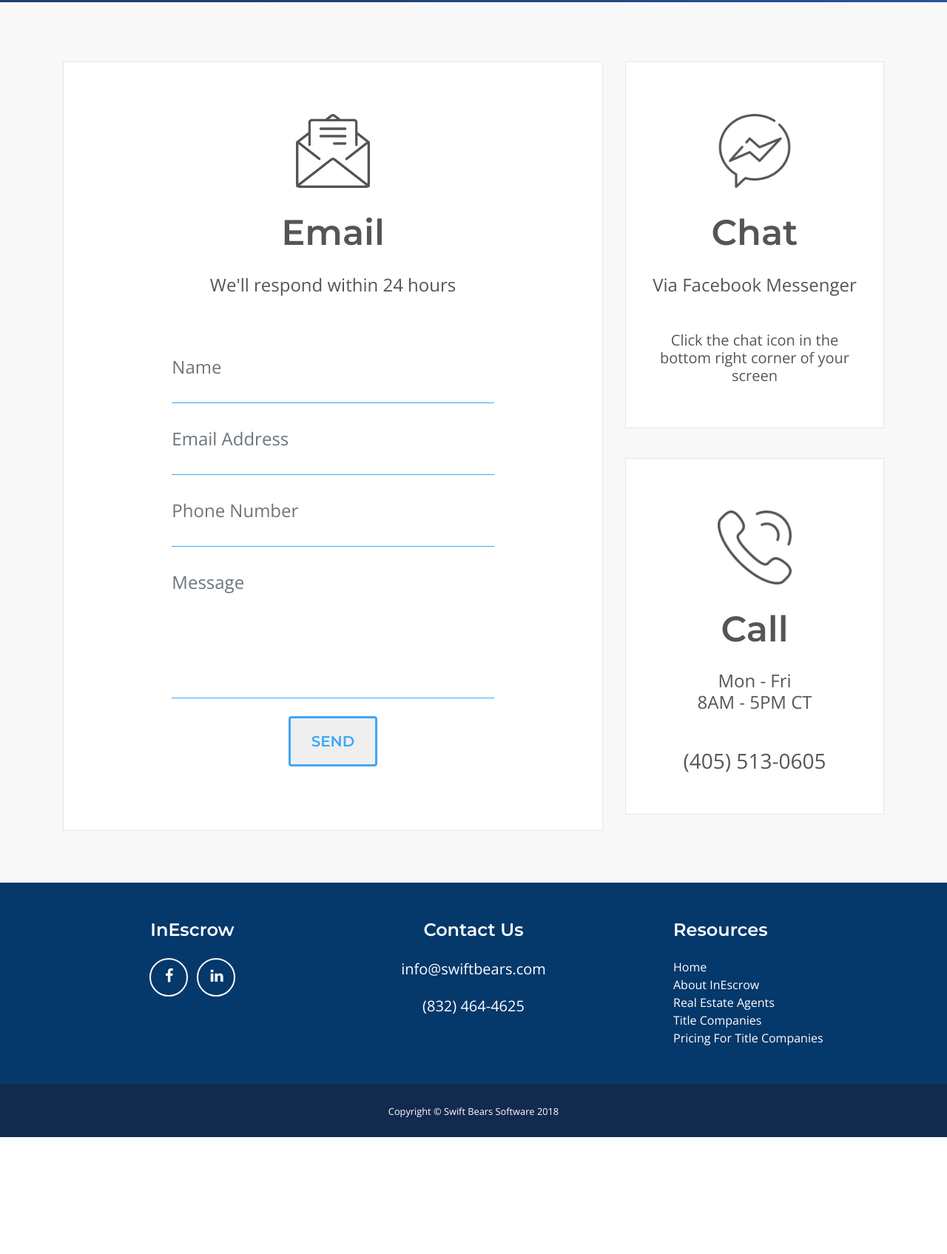
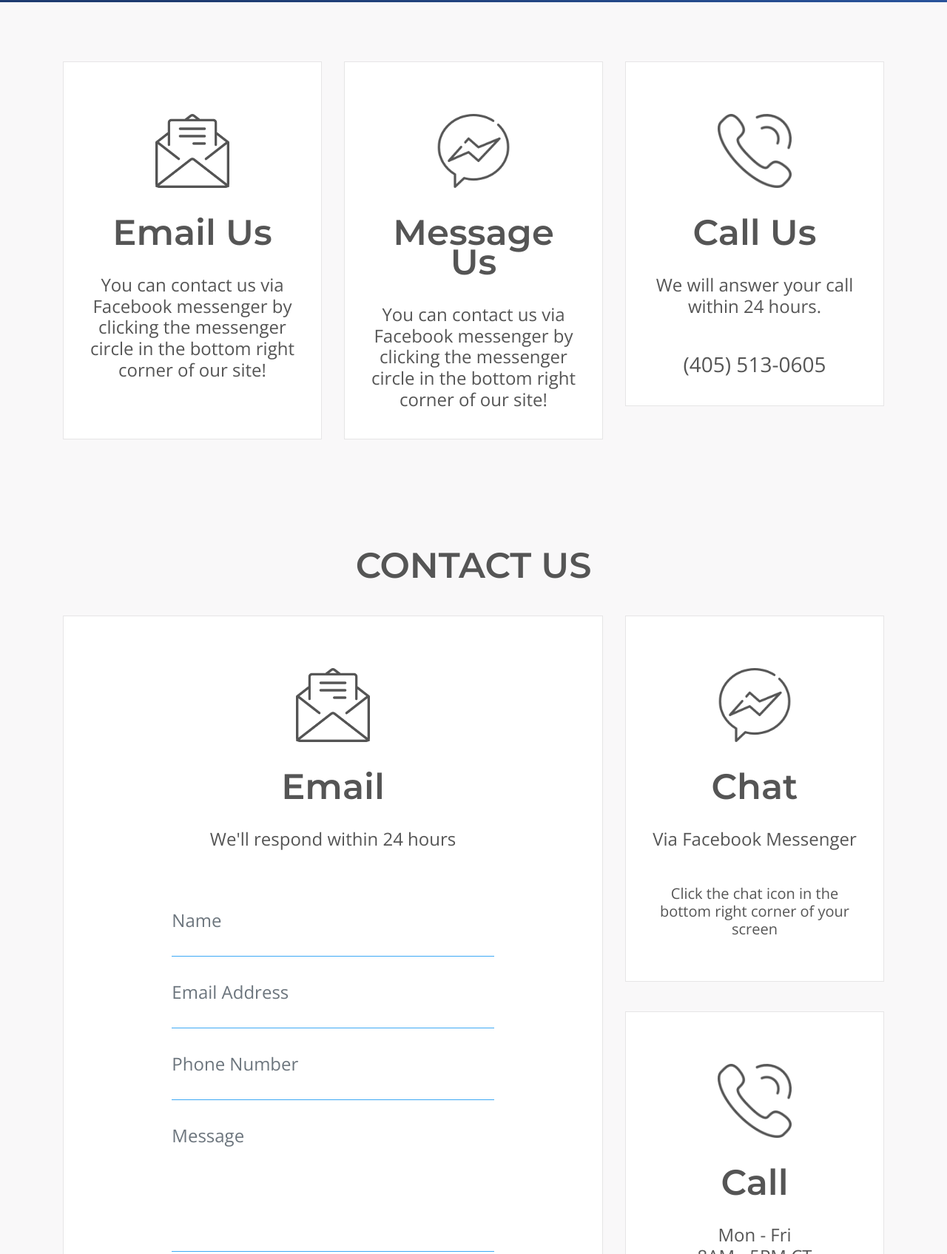
Before and after one commit to pocathoughts/pocathoughts.github.io, a website: page pages/contact.html in a window 1280 px wide. Shown: the part 519-2214 px from the top of the page at 74% size. Before the commit the page ends 2056 px from the top, so only its background shows below. Drawn offline with nearby package versions, Linux system fonts and the light colour scheme.

Commit message:
trying to get facebook for contact

```diff
--- a/pages/contact.html
+++ b/pages/contact.html
@@ -51,7 +51,6 @@
               <a href="realtors.html" class="dropdown-toggle py-3 px-0 px-lg-3 nav-link" data-toggle="dropdown" role="button" aria-haspopup="true" aria-expanded="false">Realtors<span class="caret"></span></a>
               <ul class="dropdown-menu custom-dropdown-menu">
                 <li ><a href="realtors.html">Overview</a></li>
-                                <li ><a href="realtorsfaq.html">FAQ</a></li>
                 <li ><a href="realtor-resources.html">Resources</a></li>
                </ul>
             </li>
@@ -59,7 +58,6 @@
               <a href="titlecompanies.html" class="dropdown-toggle py-3 px-0 px-lg-3 nav-link"  data-toggle="dropdown" role="button" aria-haspopup="true" aria-expanded="false">Title Companies <span class="caret"></span></a>
               <ul class="dropdown-menu custom-dropdown-menu">
                 <li ><a href="titlecompanies.html">Overview</a></li>
-                                <li ><a href="titlecompaniesfaq.html">FAQ</a></li>
                 <li ><a href="titlecompanies-resources.html">Resources</a></li>
                 <li ><a href="pricing.html">Pricing</a></li>
                </ul>
@@ -77,13 +75,18 @@
         </div>
       </div>
     </nav>
-
-
-
-
+    <!-- Header Section -->
+   <!-- <header style ="margin-top:40px; background-image: url('../img/facilities/rowersorange.png'); position: relative; ;background-size: cover; background-position: top top; background-repeat: no-repeat;" class="masthead  text-white text-center">
+        <div class="container">
+            <div class="row" style="margin-top: auto; margin-bottom: auto">
+                <div style="margin-top: auto; margin-bottom: auto;" class="col-12">
+                    <h1 class="text-uppercase mb-0 mont-header">Relationships With<br/> Realtors</h1>
+                </div>
+            </div>
+        </div>
+    </header>-->
        <header style ="  background-size: 100%; width: auto; position: relative;  background-position: top top; background-repeat: no-repeat;" class="masthead contact-header-image text-white text-center">
      <div class="container">
-
         <div class="container">
             <div class="row" style="margin-top: auto; margin-bottom: auto">
                 <div style="margin-top: auto; margin-bottom: auto; padding-bottom: 40px" class="col-12">
@@ -92,55 +95,101 @@
                 <div style="margin-top: auto; margin-bottom: auto;" class="col-12">
                     <h5 class="text-uppercase mb-0 mont-header header-fade text-white">A little blurb about our customer service or something</h5>
                 </div>
-
-
-
             </div>
-
         </div>
     </header>
-
-
    <section class="darkest-gradient"  style="padding: 2em;" id="about">
 
       <h5 class="text-center  text-white">Let us help you manage your escrows digitally, at the click of a button.
       </h5>
-
    </section>
+   <section class="light-background" style="padding: 40px">
 
 
- <section class="light-background" style="padding: 40px">
 
       <div class="container " >
-
           <div class="spacer"></div>
           <div class="spacer"></div>
-
           <div class="row">
-
-            <div class="col-xl-8 col-lg-8 col-md-12 col-sm-12 col-xs-12" style="padding-bottom: 30px">
+            <div class="col-xl-4 col-lg-4 col-md-12 col-sm-12 col-xs-12" style="padding-bottom: 30px">
             <div class="container white-background" style=" border-width: 1px; border-style: solid; border-color: #E6E5E6; padding: 30px 30px 30px 30px;">
-
 
               <div class="spacer"></div>
               <div class="spacer"></div>
 
               <img height="100px" src="../img/icons/emailus.png"/>
+              <div class="spacer"></div>
+              <div class="spacer"></div>
+              <h2 class="mont-header"> Email Us </h2>
+              <h4><br/>
+                You can contact us via Facebook messenger by clicking the messenger circle in the bottom right corner of our site!
+              </h4>
+                 <div class="spacer"></div>
+              <div class="spacer"></div>
+            </div>
+          </div>
+          <div class="col-xl-4 col-lg-4 col-md-12 col-sm-12 col-xs-12" style="padding-bottom: 30px">
+            <div class="container white-background" style=" border-width: 1px; border-style: solid; border-color:  #E6E5E6; padding: 30px 30px 30px 30px;">
+
+
+
+              <div class="spacer"></div>
+              <div class="spacer"></div>
+              <img height="100px" src="../img/icons/messenger.png"/>
+              <div class="spacer"></div>
+              <div class="spacer"></div>
+              <h2 class="mont-header"> Message Us </h2>
+              <h4><br/>
+                You can contact us via Facebook messenger by clicking the messenger circle in the bottom right corner of our site!
+              </h4>
+            </div>
+          </div>
+          <div class="col-xl-4 col-lg-4 col-md-12 col-sm-12 col-xs-12" style="padding-bottom: 30px">
+            <div class="container white-background" style=" border-width: 1px; border-style: solid; border-color:  #E6E5E6; padding: 30px 30px 30px 30px;">
+
+
+              <div class="spacer"></div>
+              <div class="spacer"></div>
+              <img height="100px" src="../img/icons/phone-call.png"/>
+              <div class="spacer"></div>
+              <div class="spacer"></div>
+              <h2 class="mont-header"> Call Us </h2>
+              <h4><br/>
+                We will answer your call within 24 hours.<br/>
+                <div class="spacer"></div>
+              <div class="spacer"></div>
+                <h3><strong>(405) 513-0605</strong></h3>
+              </h4>
+            </div>
+          </div>
+        </div>
+      </div>
+
+   </section>
+ <section class="light-background" style="padding: 40px">
+
+      <div class="container " >
+        <div class="spacer col-lg-12"></div>
+        <div class="spacer col-lg-12"></div>
+        <h2 class="text-center text-uppercase mont-header ">Contact Us</h2>
+          <div class="spacer"></div>
+          <div class="spacer"></div>
+          <div class="row">
+            <div class="col-xl-8 col-lg-8 col-md-12 col-sm-12 col-xs-12" style="padding-bottom: 30px">
+            <div class="container white-background" style=" border-width: 1px; border-style: solid; border-color: #E6E5E6; padding: 30px 30px 30px 30px;">
 
               <div class="spacer"></div>
               <div class="spacer"></div>
 
+              <img height="100px" src="../img/icons/emailus.png"/>
+              <div class="spacer"></div>
+              <div class="spacer"></div>
               <h2 class="mont-header"> Email  </h2>
-
-
               <h4><br/>
                 We'll respond within 24 hours
               </h4>
-
                  <div class="spacer"></div>
               <div class="spacer"></div>
-
-
           <div class="row">
           <div class="col-lg-8 mx-auto">
             <!-- To configure the contact form email address, go to mail/contact_me.php and update the email address in the PHP file on line 19. -->
@@ -184,27 +233,19 @@
           <div class="spacer"></div>
           </div>
         </div>
-
-
             </div>
           </div>
-
           <div class="col-xl-4 col-lg-4 col-md-12 col-sm-12 col-xs-12" style="padding-bottom: 30px">
             <div class="container white-background" style=" border-width: 1px; border-style: solid; border-color:  #E6E5E6; padding: 30px 30px 30px 30px;">
 
 
 
-
               <div class="spacer"></div>
               <div class="spacer"></div>
-
               <img height="100px" src="../img/icons/messenger.png"/>
-
               <div class="spacer"></div>
               <div class="spacer"></div>
-
               <h2 class="mont-header"> Chat  </h2>
-
               <h4><br/>
                 Via Facebook Messenger
               </h4>
@@ -215,24 +256,16 @@
               <h5><strong>Click the chat icon in the bottom right corner of your screen</strong></h5>
 
               <div class="spacer"></div>
-
             </div>
-
             <div class="spacer"></div>
               <div class="spacer"></div>
-
-
                <div class="container white-background" style=" border-width: 1px; border-style: solid; border-color:  #E6E5E6; padding: 30px 30px 46px 30px;">
                 <div class="spacer"></div>
                 <div class="spacer"></div>
-
                 <img height="100px" src="../img/icons/phone-call.png"/>
-
                 <div class="spacer"></div>
                 <div class="spacer"></div>
-
                  <h2 class="mont-header"> Call </h2>
-
                 <h4><br/>
                   Mon - Fri <br/> 8AM - 5PM CT<br/>
                   <div class="spacer"></div>
@@ -243,25 +276,24 @@
             </div>
           </div>
 
-
         </div>
       </div>
 
-
    </section>
-
-
-
-    <!-- Footer -->
-   <footer class="footer text-center" style="background-color: #05386b; padding-bottom: 50px; padding-top: 50px">
+<footer class="footer text-center" style="background-color: #05386b">
       <div class="container">
         <div class="row">
           <div class="col-md-4 mb-5 mb-lg-0">
             <h4 class="mont-header mb-4 text-white">InEscrow</h4>
             <ul class="list-inline mb-0">
               <li class="list-inline-item">
-                <a class="btn btn-outline-light btn-social text-center rounded-circle" target="_blank" href="https://www.facebook.com/InEscrow-2023874254341229/">
+                <a class="btn btn-outline-light btn-social text-center rounded-circle" target="_blank" href="https://www.facebook.com/IronOakCF/">
                   <i class="fa fa-fw fa-facebook"></i>
+                </a>
+              </li>
+              <li class="list-inline-item">
+                <a class="btn btn-outline-light btn-social text-center rounded-circle" target="_blank"  href="https://www.instagram.com/explore/locations/145361756/iron-oak-crossfit/?hl=en">
+                  <i class="fa fa-fw fa-instagram"></i>
                 </a>
               </li>
                <li class="list-inline-item">
@@ -271,45 +303,40 @@
               </li>
             </ul>
           </div>
-          <div class="col-md-4" style="padding-bottom: 30px">
+          <div class="col-md-4 mb-5 mb-lg-0">
+            <h4 class="text-white mont-header mb-4 text-white">Resources</h4>
+            <a href=""><h5 class="text-white">About Our Team</h5></a>
+             <a href=""><h5 class="text-white">About the Application </h5></a>
+            <a href=""><h5 class="text-white">Listing Agents</h5></a>
+               <a href=""><h5 class="text-white">Buying Agents</h5></a>
+                <a href=""><h5 class="text-white">Title Companies</h5></a>
+                 <a href=""><h5 class="text-white">FAQ</h5></a>
+                  <a href=""><h5 class="text-white">Buying Agents</h5></a>
+
+
+          </div>
+
+          <div class="col-md-4">
             <h4 class="text-white mont-header mb-4">Contact Us</h4>
-
-            <p class="lead mb-0 text-white">info@swiftbears.com</p>
-            <div class="spacer"></div>
-            <p class="lead mb-0 text-white"> (832) 464-4625
+            <p class="lead mb-0">info@swiftbears.com <br/> (832) 464-4625
             </p>
           </div>
-          <div class="col-md-4 mb-5 mb-lg-0 resources-footer">
-            <h4 class="text-white mont-header mb-4 ">Resources</h4>
-                        <a href="../index.html"><p class="text-white nomargin" >Home</p></a>
-            <a href="about.html"><p class="text-white nomargin" >About InEscrow</p></a>
-            <a href="realtors.html"><p class="text-white nomargin">Real Estate Agents</p></a>
-            <a href="titlecompanies.html"><p class="text-white nomargin">Title Companies</p></a>
-            <a href="pricing.html"><p class="text-white nomargin">Pricing For Title Companies</p></a>
-          </div>
-
-
         </div>
       </div>
     </footer>
-
-
     <div class="copyright py-4 text-center text-white">
       <div class="container">
         <small>Copyright &copy; Swift Bears Software 2018</small>
       </div>
     </div>
-
     <!-- Scroll to Top Button (Only visible on small and extra-small screen sizes) -->
     <div class="scroll-to-top d-lg-none position-fixed ">
       <a class="js-scroll-trigger d-block text-center text-white rounded" href="#page-top">
         <i class="fa fa-chevron-up"></i>
       </a>
     </div>
-
-<!-- The Modal -->
+    <!-- The Modal -->
     <div id="myModal" class="menu-bar  navbar-nav  navbar modal" style="min-height: 100%; padding-top:35px;padding-right:0 !important">
-
       <!-- Modal content -->
       <div class="" style="min-height: 100%">
 
@@ -318,13 +345,9 @@
         <div class="text-center">
           <div class="spacer"></div>
           <div class="spacer"></div>
-
-
           <div class="nav-item dropdown">
             <a class="nav-link text-uppercase mont-header mont-header text-white py-3 px-0 px-lg-3 nav-link" id="menu1" style="font-size: 25px" role="button" aria-haspopup="true"   href="about.html" >About</a>
           </div>
-
-
           <div class="nav-item dropdown">
             <a class="nav-link text-uppercase mont-header mont-header text-white dropdown-toggle py-3 px-0 px-lg-3 nav-link" id="menu1" style="font-size: 25px" data-toggle="dropdown" role="button" aria-haspopup="true" aria-expanded="false"  href="realtors.html" >Realtors
             <span class="caret"></span></a>
@@ -334,24 +357,19 @@
               <li ><a role="menuitem" tabindex="-1" class="mont-header text-white" href="realtor-resources.html">Resources</a></li>
             </ul>
           </div>
-
           <div class="nav-item dropdown">
             <a class="nav-link text-uppercase mont-header mont-header text-white dropdown-toggle py-3 px-0 px-lg-3 nav-link" id="menu1" style="font-size: 25px" data-toggle="dropdown" role="button" aria-haspopup="true" aria-expanded="false"  href="titlecompanies.html" >Title Companies
             <span class="caret"></span></a>
             <ul class="dropdown-menu custom-dropdown-menu" style="background-color: rgba(62,169,245, 0.8);">
               <li ><a role="menuitem" class="mont-header text-white" href="titlecompanies.html">Overview</a></li>
               <li ><a role="menuitem" tabindex="-1" class="mont-header text-white" href="titlecompaniesfaq.html">FAQ</a></li>
-              <li ><a role="menuitem" tabindex="-1" class="mont-header text-white" href="titlecompanies-resources.html">Resources</a></li>
-              <li ><a role="menuitem" tabindex="-1" class="mont-header text-white" href="pricing.html">Pricing</a></li>
+              <li ><a role="menuitem" tabindex="-1" class="mont-header text-white" href="titilecompanies-resources.html">Resources</a></li>
             </ul>
           </div>
-
            <div class="nav-item dropdown">
             <a class="nav-link text-uppercase mont-header mont-header text-white py-3 px-0 px-lg-3 nav-link" id="menu1" style="font-size: 25px" role="button" aria-haspopup="true"   href="contact.html" >Contact us</a>
           </div>
-
             <div class="spacer"></div>
-
             <div class="col-12 text-center" style="margin-left: auto; margin-right: auto">
 
                 <a class="mont-header  text-white btn btn-primary nav-link py-3 px-0 px-lg-3 js-scroll-trigger" style="border-radius: 0px !important; margin: 0; width:200px; margin-left: auto; margin-right: auto" href="contact.html" >LOGIN
@@ -360,12 +378,8 @@
           </div>
 
       </div>
-
-
       </div>
-
     </div>
-
 
     <!-- Bootstrap core JavaScript -->
     <script src="../vendor/jquery/jquery.min.js"></script>
@@ -373,24 +387,19 @@
      <script src="../js/waypoints-lib/jquery.waypoints.min.js"></script>
     <script src="../js/waypoints-lib/noframework.waypoints.min.js"></script>
     <script src="../js/modal.js"></script>
-
-
     <!-- Plugin JavaScript -->
     <script src="../vendor/jquery-easing/jquery.easing.min.js"></script>
     <script src="../vendor/magnific-popup/jquery.magnific-popup.min.js"></script>
-
     <!-- Contact Form JavaScript -->
     <script src="../js/jqBootstrapValidation.js"></script>
     <script src="../js/contact_me.js"></script>
-
     <!-- Custom scripts for this template -->
     <script src="../js/freelancer.js"></script>
-
-    <div class="fb-customerchat"
+<div class="fb-customerchat"
      page_id="604238433311666"
      minimized="true">
     </div>
-     <script>
+    <script>
       window.fbAsyncInit = function() {
         FB.init({
           appId            : '251066598940734',
@@ -407,7 +416,5 @@
          fjs.parentNode.insertBefore(js, fjs);
        }(document, 'script', 'facebook-jssdk'));
     </script>
-
   </body>
-
 </html>
```
